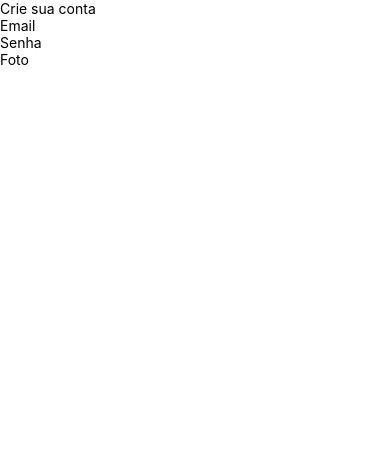
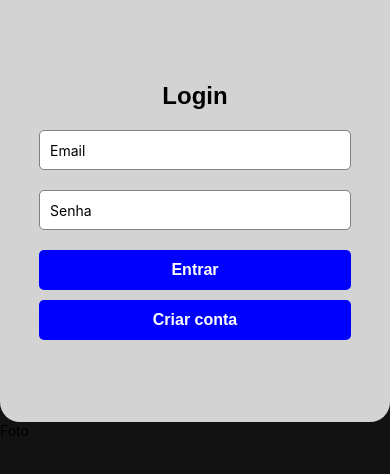
Before and after one commit to AlisonNunesAraujo/APP-IA, a React Native app: screen / in a window 390 px wide. Shown: the top 474 px of the page. Built offline with nearby package versions, Linux system fonts and the light colour scheme.

Commit message:
add-funcao-de-login

```diff
--- a/App.tsx
+++ b/App.tsx
@@ -1,9 +1,18 @@
-import Home from './src/screens/home';
-import Login from './src/screens/login';
+import { NavigationContainer } from "@react-navigation/native";
+import Routes from "./src/routs/routSTack";
+import ControlledRoutes from "./src/routs/controledRouts";
+import { useContext } from "react";
+import AuthContext from "./src/contextApi";
 
 
 function App() {
-  return <Login />;
+  return (
+    <NavigationContainer>
+      <AuthContext>
+        <ControlledRoutes />
+      </AuthContext>
+    </NavigationContainer>
+  );
 }
 
 export default App;
--- a/package.json
+++ b/package.json
@@ -15,6 +15,7 @@
     "@react-native/new-app-screen": "0.80.1",
     "@react-navigation/native": "^7.1.14",
     "@react-navigation/native-stack": "^7.3.21",
+    "@react-navigation/stack": "^7.4.7",
     "firebase": "^11.10.0",
     "lucide-react-native": "^0.525.0",
     "react": "19.1.0",
--- /dev/null
+++ b/src/contextApi/index.tsx
@@ -0,0 +1,87 @@
+import { createContext, useState } from 'react';
+import {
+  createUserWithEmailAndPassword,
+  signInWithEmailAndPassword,
+} from 'firebase/auth';
+import { auth } from '../services/firebase';
+import { Alert } from 'react-native';
+import { db } from '../services/firebase';
+import { addDoc, collection } from 'firebase/firestore';
+import { Timestamp } from 'firebase/firestore';
+
+type States = {
+  user: User;
+  createUser: (name: string, email: string, password: string) => Promise<void>;
+  verifiqued: boolean;
+  Login: (email: string, password: string) => Promise<void>;
+};
+
+type User = {
+  email: string;
+  uid: string;
+};
+
+export const AppContext = createContext({} as States);
+
+export default function AuthContext({
+  children,
+}: {
+  children: React.ReactNode;
+}) {
+  const [user, setUser] = useState<User>({
+    email: '',
+    uid: '',
+  });
+
+  const verifiqued = !!user?.email && !!user.uid;
+
+  async function createUser(name: string, email: string, password: string) {
+    try {
+      const userCredential = await createUserWithEmailAndPassword(
+        auth,
+        email,
+        password,
+      );
+
+      const data = await addDoc(collection(db, 'users'), {
+        name: name,
+        email: email,
+        mobile: true,
+        createdAt: Timestamp.now(),
+      });
+      setUser({
+        email: userCredential.user.email || '',
+        uid: userCredential.user.uid,
+      });
+
+      Alert.alert('Conta criada com sucesso!');
+    } catch (error) {
+      Alert.alert('Erro ao criar conta, tente novamente.');
+      console.error('Error creating user: ', error);
+    }
+  }
+
+  async function Login(email: string, password: string) {
+    try {
+      const userCredential = await signInWithEmailAndPassword(
+        auth,
+        email,
+        password,
+      );
+      setUser({
+        email: userCredential.user.email || '',
+        uid: userCredential.user.uid,
+      });
+      Alert.alert('Login realizado com sucesso!');
+    } catch (error) {
+      Alert.alert('Erro ao fazer login, tente novamente.');
+      console.error('Error logging in: ', error);
+    }
+  }
+
+  return (
+    <AppContext.Provider value={{ user, createUser, verifiqued, Login }}>
+      {children}
+    </AppContext.Provider>
+  );
+}
--- /dev/null
+++ b/src/routs/controledRouts/index.tsx
@@ -0,0 +1,10 @@
+import Routes from '../routSTack';
+import Login from '../../screens/login';
+import { useContext } from 'react';
+import { AppContext } from '../../contextApi';
+
+export default function ControlledRoutes() {
+  const { user, verifiqued } = useContext(AppContext);
+
+  return verifiqued ? <Routes /> : <Login />;
+}
--- /dev/null
+++ b/src/routs/routSTack/index.tsx
@@ -0,0 +1,13 @@
+import { createNativeStackNavigator } from '@react-navigation/native-stack';
+import Home from '../../screens/home';
+
+const Stack = createNativeStackNavigator();
+
+export default function Routes() {
+    return (
+        <Stack.Navigator>
+            <Stack.Screen name="Home" component={Home} />
+
+        </Stack.Navigator>
+    );
+}
--- a/src/screens/login/index.tsx
+++ b/src/screens/login/index.tsx
@@ -1,36 +1,109 @@
-import { useState } from 'react';
-import { View, Text, SafeAreaView, TextInput } from 'react-native';
+import { useState, useContext } from 'react';
+import {
+  View,
+  Text,
+  SafeAreaView,
+  TextInput,
+  TouchableOpacity,
+  Alert,
+} from 'react-native';
+import { styles } from './styles';
+
+import { AppContext } from '../../contextApi';
 
 export default function Login() {
+  const { createUser, Login } = useContext(AppContext);
+
+  const [name, setName] = useState('');
   const [email, setEmail] = useState('');
   const [password, setPassword] = useState('');
-  const verifiqued = false;
+  const [verifiqued, setVerifiqued] = useState(true);
+
+  async function handleCreateUser() {
+    if (name === '' || email === '' || password === '') {
+      Alert.alert('Preencha todos os campos');
+      return;
+    }
+    await createUser(name, email, password);
+    setName('');
+    setEmail('');
+    setPassword('');
+
+  }
+
+  async function handleLogin() {
+    if (email === '' || password === '') {
+      Alert.alert('Preencha todos os campos');
+      return;
+    }
+
+    Login(email, password)
+    setEmail('');
+    setPassword('');
+  }
 
   return (
-    <SafeAreaView>
+    <SafeAreaView style={styles.container}>
       {verifiqued ? (
-        <View>
-          <View>
-            <Text>Login</Text>
-            <TextInput placeholder="Emaillaaaa" />
-            <TextInput placeholder="Senha" />
-          </View>
-          <View>
-            <Text>Foto</Text>
-          </View>
+        <View style={styles.form}>
+          <Text style={styles.title}>Login</Text>
+          <TextInput
+            placeholder="Email"
+            value={email}
+            onChangeText={setEmail}
+            style={styles.input}
+          />
+          <TextInput
+            placeholder="Senha"
+            value={password}
+            onChangeText={setPassword}
+            style={styles.input}
+          />
+          <TouchableOpacity style={styles.button} onPress={handleLogin}>
+            <Text style={styles.buttonText}>Entrar</Text>
+          </TouchableOpacity>
+          <TouchableOpacity
+            style={styles.button}
+            onPress={() => setVerifiqued(false)}
+          >
+            <Text style={styles.buttonText}>Criar conta</Text>
+          </TouchableOpacity>
         </View>
       ) : (
-        <View>
-          <View>
-            <Text>Crie sua conta</Text>
-            <TextInput placeholder="Email" />
-            <TextInput placeholder="Senha" />
-          </View>
-          <View>
-            <Text>Foto</Text>
-          </View>
+        <View style={styles.form}>
+          <Text style={styles.title}>Crie sua conta</Text>
+          <TextInput
+            placeholder="Nome"
+            value={name}
+            onChangeText={setName}
+            style={styles.input}
+          />
+          <TextInput
+            placeholder="Email"
+            value={email}
+            onChangeText={setEmail}
+            style={styles.input}
+          />
+          <TextInput
+            placeholder="Senha"
+            value={password}
+            onChangeText={setPassword}
+            style={styles.input}
+          />
+          <TouchableOpacity style={styles.button} onPress={handleCreateUser}>
+            <Text style={styles.buttonText}>Cadastrar</Text>
+          </TouchableOpacity>
+          <TouchableOpacity
+            style={styles.button}
+            onPress={() => setVerifiqued(true)}
+          >
+            <Text style={styles.buttonText}>Já tenho conta</Text>
+          </TouchableOpacity>
         </View>
       )}
+      <View>
+        <Text>Foto</Text>
+      </View>
     </SafeAreaView>
   );
 }
--- a/src/screens/login/styles.tsx
+++ b/src/screens/login/styles.tsx
@@ -0,0 +1,54 @@
+import { StyleSheet } from "react-native";
+
+export const styles = StyleSheet.create({
+    container: {
+        width: '100%',
+        height: '100%',
+        backgroundColor: '#121212',
+    },
+    form:{
+        width:'100%',
+        height:'50%',
+        justifyContent:'center',
+        alignItems:'center',
+        gap:10,
+        backgroundColor:'lightgray',
+        borderBottomLeftRadius:20,
+        borderBottomRightRadius:20,
+    },
+
+    title:{
+        fontSize:24,
+        fontWeight:'bold',
+        color:'black',
+        marginBottom:10,
+        fontFamily:'Arial',
+    },
+    input:{
+        width:'80%',
+        height:40,
+        backgroundColor:'white',
+        borderRadius:5,
+        padding:10,
+        borderWidth:1,
+        borderColor:'gray',
+        marginBottom:10,
+
+    },
+    button:{
+        width:'80%',
+        height:40,
+        backgroundColor:'blue',
+        borderRadius:5,
+        justifyContent:'center',
+        alignItems:'center',
+    },
+    buttonText:{
+        color:'white',
+        fontWeight:'bold',
+        fontSize:16,
+        fontFamily:'Arial',
+    },
+    photo:{},
+
+});
```
Also changed, not shown: 1 other file (tests, documents, lock files or other folders).
